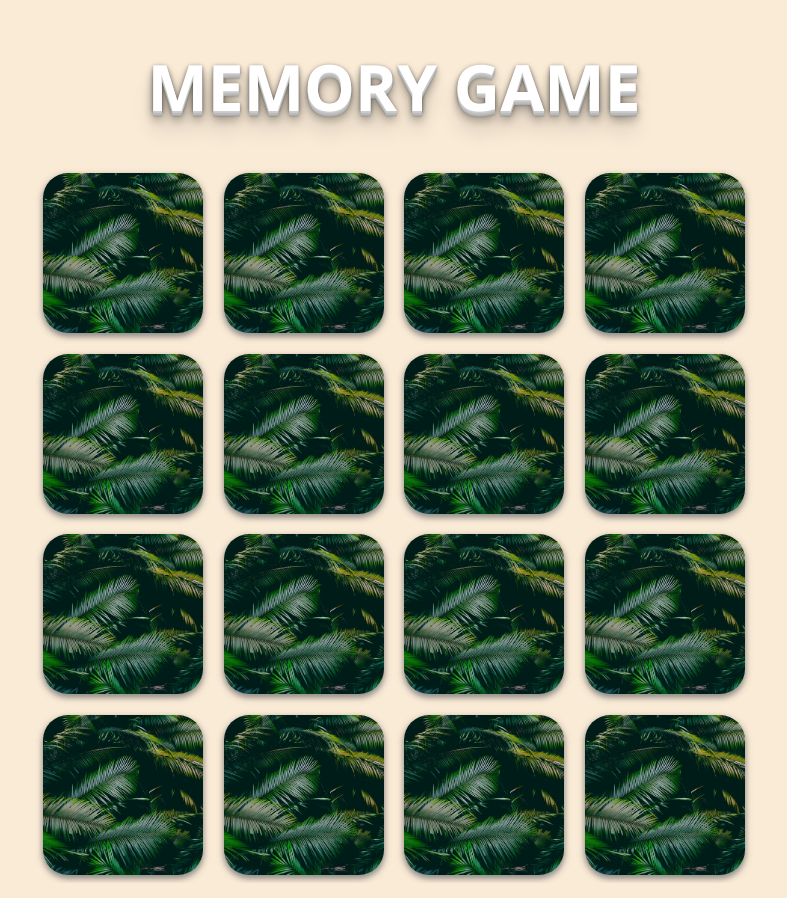
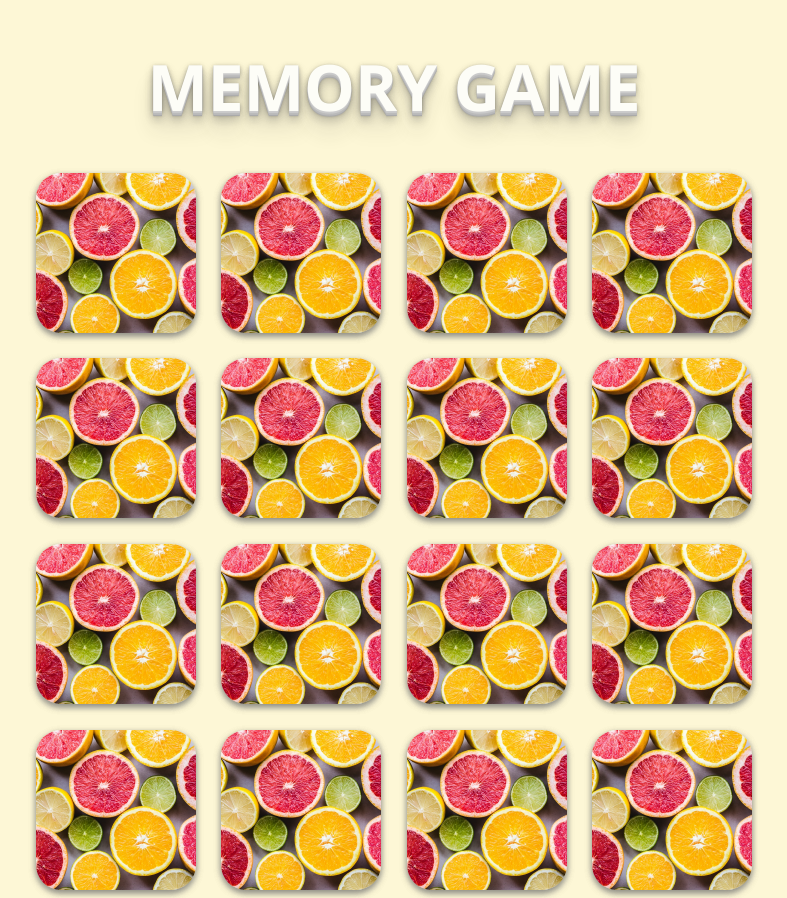
Before and after one commit to CindyGraffin/memory_game, a plain HTML site: page index.html in a window 1280 px wide. Both pictures are taken after a click on the button "Commencer la partie". Shown: the whole page, without its empty margins (246-1033 px from the left). Drawn offline with nearby package versions, Linux system fonts and the light colour scheme.

Commit message:
change the colors of background and image of the cards

```diff
--- a/assets/css/styles.css
+++ b/assets/css/styles.css
@@ -2,24 +2,24 @@
     font-family: 'Segoe UI', Tahoma, Geneva, Verdana, sans-serif;
 }
 body {
-    background-color: antiquewhite;
+    background-color: rgb(253, 247, 214);
 }
 h1 {
     text-align: center;
     font-size: 4rem;
-    color: white;
+    color: rgb(253, 253, 247);
     text-shadow: 0 1px 0 #ccc,
                 0 2px 0 #c9c9c9,
                 0 3px 0 #bbb,
                 0 4px 0 #b9b9b9,
                 0 5px 0 #aaa,
-                0 6px 1px rgba(31, 31, 31, 0.1),
-                0 0 5px rgba(0,0,0,.1),
-                0 1px 3px rgba(0,0,0,.3),
-                0 3px 5px rgba(0,0,0,.2),
-                0 5px 10px rgba(0,0,0,.25),
-                0 10px 10px rgba(0,0,0,.2),
-                0 20px 20px rgba(0,0,0,.15);
+                0 6px 1px rgba(90, 90, 90, 0.1),
+                0 0 5px rgba(90, 90, 90, 0.1),
+                0 1px 3px rgba(80, 80, 80, 0.3),
+                0 3px 5px rgba(80, 80, 80, 0.2),
+                0 5px 10px rgba(70, 70, 70, 0.25),
+                0 10px 10px rgba(73, 73, 73, 0.2),
+                0 20px 20px rgba(48, 48, 48, 0.15);
 
 }
 .cards__container {
@@ -28,25 +28,14 @@ h1 {
     justify-content: center;
     align-items: center;
     flex-wrap: wrap;
-    gap: 1.3rem;
+    gap: 1.6rem;
     margin: 0 auto;
 }
 .card__button {
     color: rgb(255, 255, 255);
     font-size: 5rem;
-    text-shadow: 0 1px 0 #ccc,
-                0 2px 0 #c9c9c9,
-                0 3px 0 #bbb,
-                0 4px 0 #b9b9b9,
-                0 5px 0 #aaa,
-                0 6px 1px rgba(31, 31, 31, 0.1),
-                0 0 5px rgba(0,0,0,.1),
-                0 1px 3px rgba(0,0,0,.3),
-                0 3px 5px rgba(0,0,0,.2),
-                0 5px 10px rgba(0,0,0,.25),
-                0 10px 10px rgba(0,0,0,.2),
-                0 20px 20px rgba(0,0,0,.15);
-    background-image: url('../img/feuille.jpg');
+    text-shadow: 2px 3px 5px rgba(100, 100, 100, 0.603);
+    background-image: url('../img/fruits.jpg');
 
 }
 .card__button,
@@ -64,5 +53,5 @@ h1 {
 }
 .returned {
     background-image: none;
-    background-color: rgb(156, 214, 175);
+    background-color: rgb(255, 244, 181);
 }
--- a/assets/js/index.js
+++ b/assets/js/index.js
@@ -5,7 +5,7 @@ const starterButton = document.querySelector('.starter__button');
 
 /* ========== CARDS CREATION ========== */
 /* array that contains card values */
-const sortedCardsValues = ['A', 'B', 'C', 'D', 'E', 'F', 'G', 'H', 'A', 'B', 'C', 'D', 'E', 'F', 'G', 'H'];
+const sortedCardsValues = ['🍌', '🍉', '🍒', '🍏', '🥝', '🍇', '🍓', '🍍', '🍌', '🍉', '🍒', '🍏', '🥝', '🍇', '🍓', '🍍'];
 const shuffleCardsValues = (cardsValues) => {
     let array = cardsValues
     let newArray = [];
@@ -27,7 +27,7 @@ const createCardButton = (cardValue) => {
             `
 }
 /* function that creates a div element for each card value, adds it the class 'card__container', creates one button for each div and then append each div with its button to the cards container */
-const appendCards = (cardValues) => {
+const appendCards = (cardsValues) => {
     cardsValues.forEach((cardValue) => {
         let cardContainer = document.createElement('div');
         cardContainer.classList.add('card__container');
--- a/index.html
+++ b/index.html
@@ -5,6 +5,8 @@
     <meta http-equiv="X-UA-Compatible" content="IE=edge">
     <meta name="viewport" content="width=device-width, initial-scale=1.0">
     <link rel="stylesheet" href="./assets/css/styles.css">
+    <!--Iconscount CDN link-->
+    <link rel="stylesheet" href="https://unicons.iconscout.com/release/v2.1.6/css/unicons.css"/>
     <title>Memory Game</title>
 </head>
 <body>
```
Also changed, not shown: assets/img/fruits.jpg (added).
